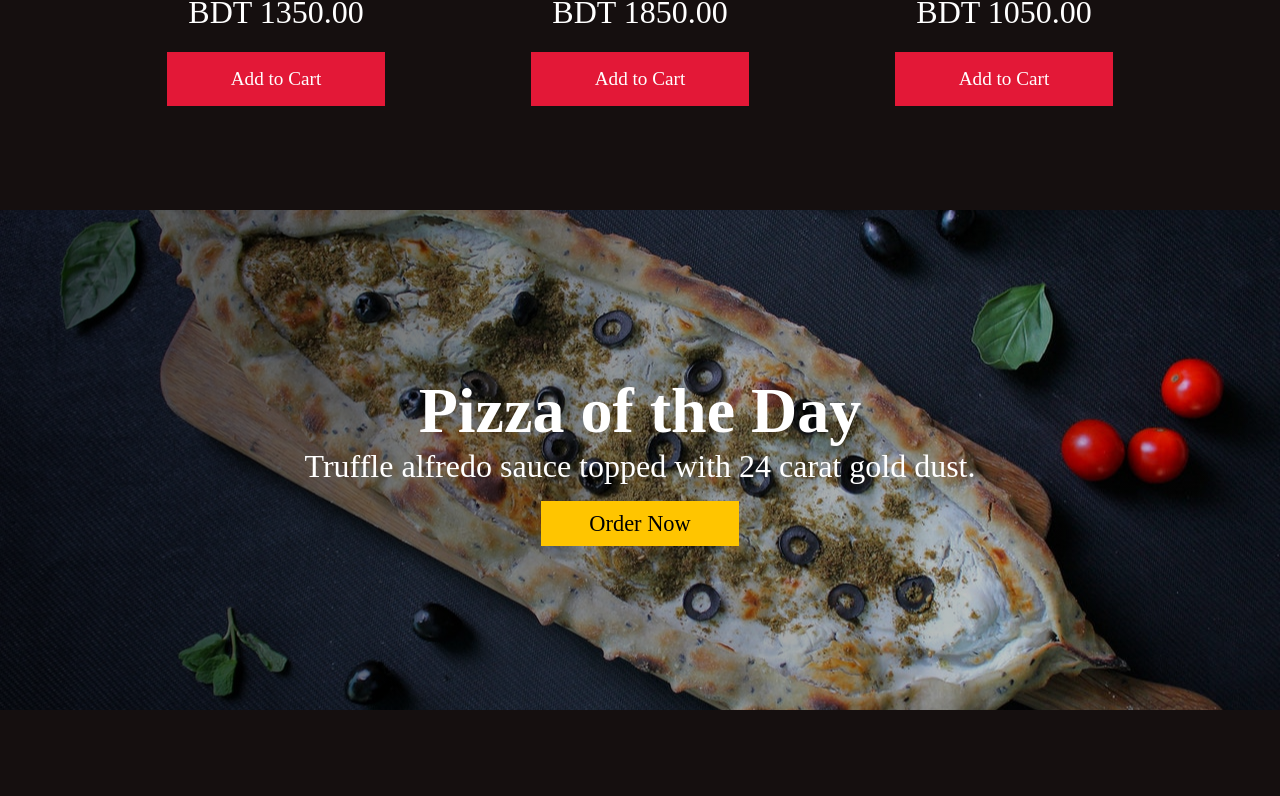
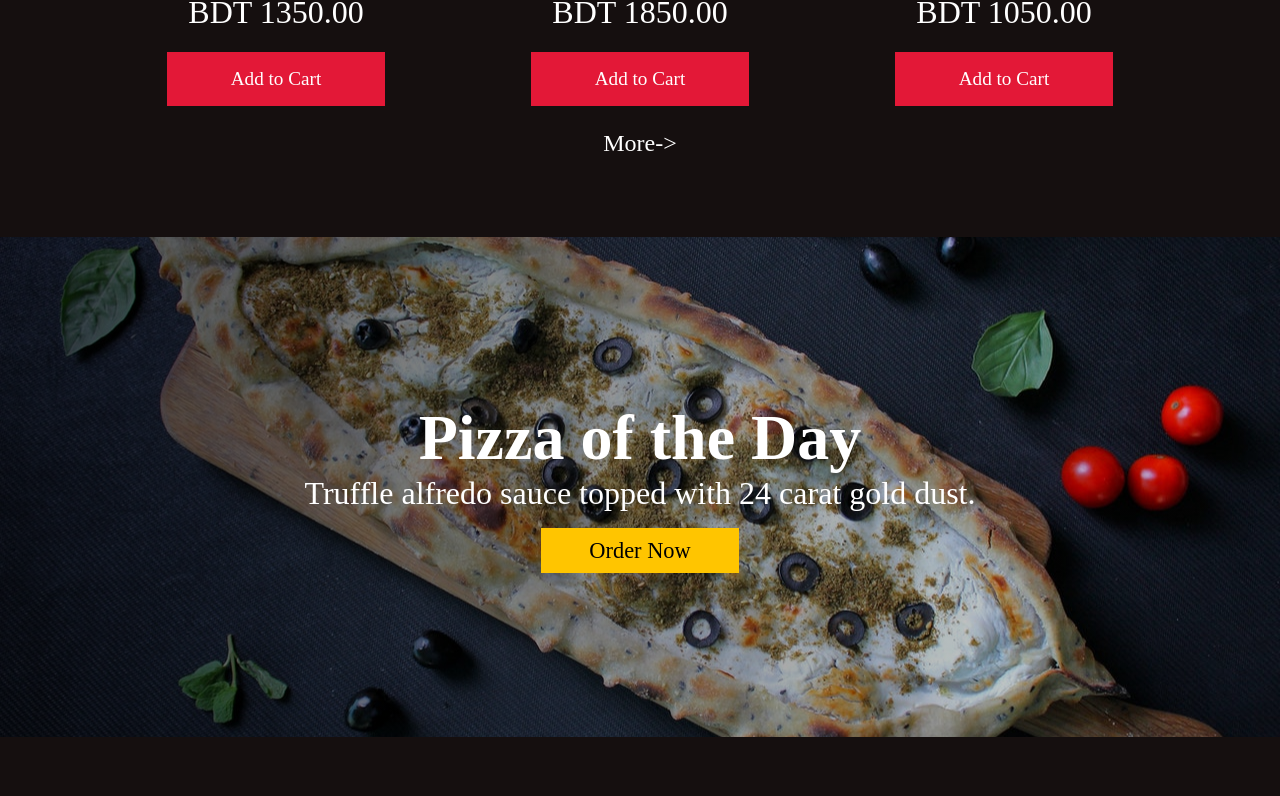
Before and after one commit to istyaque-ahammed/CSEKU_WPL_2023_Responsive-Restaurant-WebSite, a React (Create React App) app in the folder responsive-restaurant-website/: page / in a window 1280 px wide. Shown: the part 1440-2236 px from the top of the page. Built offline with nearby package versions, Linux system fonts and the light colour scheme; a web font is replaced by a local one.

Commit message:
More button

```diff
--- a/responsive-restaurant-website/src/App.js
+++ b/responsive-restaurant-website/src/App.js
@@ -6,6 +6,7 @@ import Products from './components/Products';
 import { productData, productDataTwo } from './components/Products/data';
 import Feature from './components/Feature';
 import Footer from './components/Footer';
+
 
 function App() {
   return (
--- a/responsive-restaurant-website/src/components/Footer/index.js
+++ b/responsive-restaurant-website/src/components/Footer/index.js
@@ -41,7 +41,7 @@ const Footer = () => {
               >
                 <FaTwitter />
               </SocialIconLink>
-              <SocialIconLink href='www.linkedin.com/in/istyaque-ahammed' target='_blank' aria-label='Linkedin'>
+              <SocialIconLink href='https://www.linkedin.com/in/istyaque-ahammed' target='_blank' aria-label='Linkedin'>
                 <FaLinkedin />
               </SocialIconLink>
             </SocialIcons>
--- a/responsive-restaurant-website/src/components/Products/ProductsElements.js
+++ b/responsive-restaurant-website/src/components/Products/ProductsElements.js
@@ -1,4 +1,5 @@
 import styled from 'styled-components';
+import { Link } from 'react-router-dom';
 
 export const ProductsContainer = styled.div`
   /* width: 100vw; */
@@ -72,3 +73,18 @@ export const ProductButton = styled.button`
     color: #000;
   }
 `;
+export const ProductLink = styled(Link)`
+  color: #fff;
+  font-size: 1.5rem;
+  display: flex;
+  align-items: center;
+  text-decoration: none;
+  cursor: pointer;
+  justify-content: center;
+
+  @media screen and (max-width: 400px) {
+    position: absolute;
+    top: 10px;
+    left: 25px;
+  }
+`;
--- a/responsive-restaurant-website/src/components/Products/index.js
+++ b/responsive-restaurant-website/src/components/Products/index.js
@@ -9,7 +9,8 @@ import {
   ProductInfo,
   ProductDesc,
   ProductPrice,
-  ProductButton
+  ProductButton,
+  ProductLink
 } from './ProductsElements';
 
 const Products = ({ heading, data }) => {
@@ -31,6 +32,7 @@ const Products = ({ heading, data }) => {
           );
         })}
       </ProductWrapper>
+      <ProductLink to='/'>More-&gt;</ProductLink>
     </ProductsContainer>
   );
 };
```
